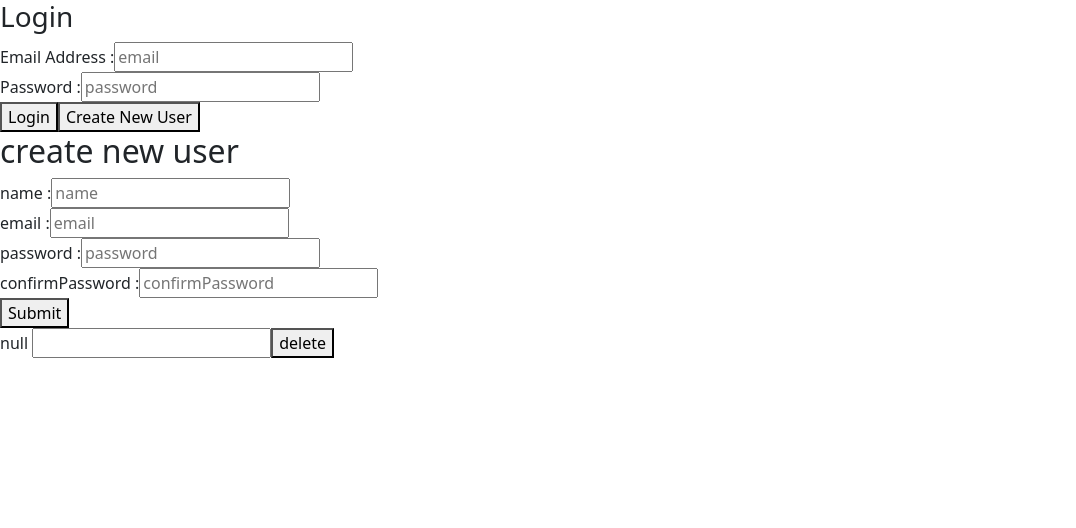
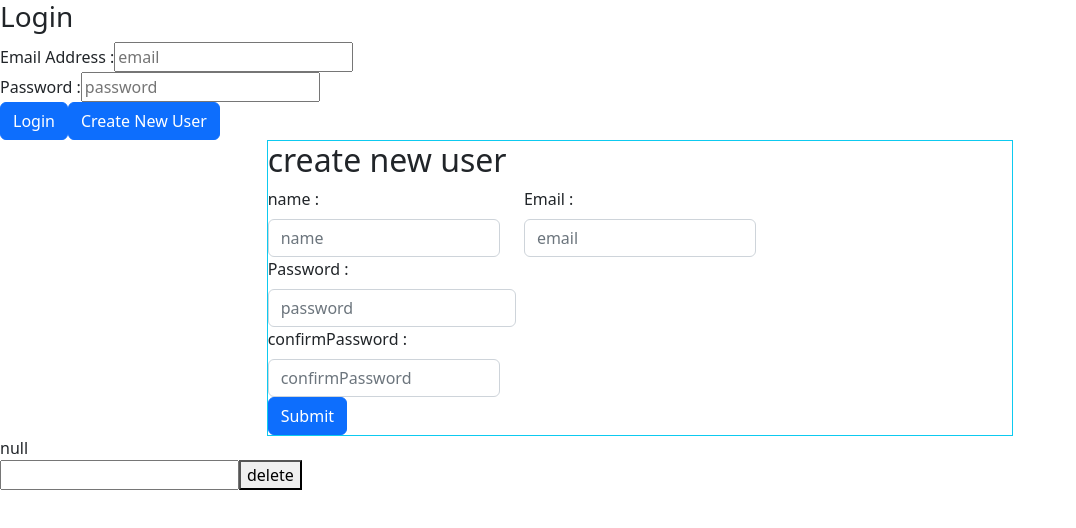
Before and after one commit to VeenaChinnam/veena-chinnam-calendar-fe, an Angular app: page / in a window 1280 px wide. Shown: the top 528 px of the page, without its empty margins (0-1076 px from the left). Built offline with nearby package versions, Linux system fonts and the light colour scheme; no server answers.

Commit message:
events and users stored in the db.json

```diff
--- a/src/app/event/event.component.html
+++ b/src/app/event/event.component.html
@@ -6,6 +6,6 @@
 <div>EventTitle: {{Event.EventTitle}}</div>
 <div>EventDescription: {{Event.EventDescription}}</div>
 
-  <button (click)="onDeleteClick()">Delete</button>
-  <button (click)="onUpdateClick()">Update</button>
+  <button type="button" class="btn btn-danger" (click)="onDeleteClick()">Delete</button>
+  <button type="button" class="btn btn-secondary" (click)="onUpdateClick()">Update</button>
 </div>
--- a/src/app/login/login.component.html
+++ b/src/app/login/login.component.html
@@ -10,5 +10,5 @@
    <input [(ngModel)]="password" placeholder="password">
 
 </div>
-<button (click)="onClick()">Login</button>
-<button (click)="onCreateUser()">Create New User</button>
+<button type="button" class="btn btn-primary" (click)="onClick()">Login</button>
+<button type="button" class="btn btn-primary" (click)="onCreateUser()">Create New User</button>
--- a/src/app/new-user/new-user.component.html
+++ b/src/app/new-user/new-user.component.html
@@ -1,31 +1,63 @@
-<h2>create new user</h2>
-<div>
-  <div>
-    <label >name : </label>
-    <input [(ngModel)]="Name" placeholder="name">
-  </div>
-  <div>
-    <label>email : </label>
-    <input [(ngModel)]="email" placeholder="email">
-  </div>
-  <div>
-    <label>password : </label>
-    <input [(ngModel)]="password" placeholder="password">
-  </div>
-  <div>
-    <label>confirmPassword : </label>
-    <input [(ngModel)]="confirmPassword" placeholder="confirmPassword">
+
+<div class="d-flex justify-content-center mt-7">
+
+
+  <div class="border border-info , col-7">
+
+    <h2>create new user</h2>
+    <form class="row g-10">
+
+
+
+      <div class="col-4">
+        <label for="inputName" class="form-label">name : </label>
+        <input name="name" ngModel type="text"  class="form-control" id="inputName"  placeholder="name">
+      </div>
+
+
+      <div class="col-md-4">
+        <label for="inputEmail4" class="form-label">Email : </label>
+        <input name="email" ngModel type="email" class="form-control" id="inputEmail4"  placeholder="email">
+      </div>
+
+
+
+      <div>
+        <div class="col-md-4">
+          <label for="inputPassword4" class="form-label">Password : </label>
+          <input name="password" ngModel type="password" class="form-control" id="inputPassword4"  placeholder="password">
+        </div>
+
+      </div>
+
+
+      <div class="col-md-4">
+        <label for="inputPassword4" class="form-label">confirmPassword : </label>
+        <input name="confirmPassword" ngModel type="password" class="form-control" id="inputconfirmPassword4"  placeholder="confirmPassword">
+      </div>
+
+      <div class="col-12">
+        <button type="submit" class="btn btn-primary" (click)="createUser()">Submit</button>
+      </div>
+    </form>
+
   </div>
 
-  <button (click)="createUser()">Submit</button>
+
 
 </div>
+
+
+
+
 <!--json pipe to show the information-->
 {{users | json}}
 
+<div>
+  <input [(ngModel)]="userIdInput" type="number">
+  <button (click)="deleteUser()">delete</button>
 
-<input [(ngModel)]="userIdInput" type="number">
-<button (click)="deleteUser()">delete</button>
+</div>
 
 <!--<button (click)="onClickSubmit()">Submit</button>-->
 <!--<button (click)="onRegisterClick()">Register</button>-->
```
